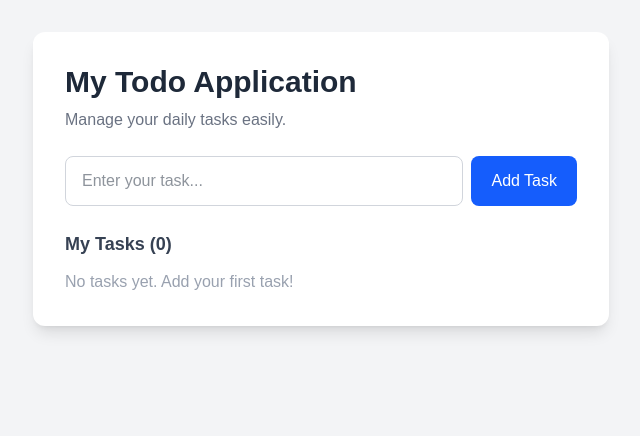
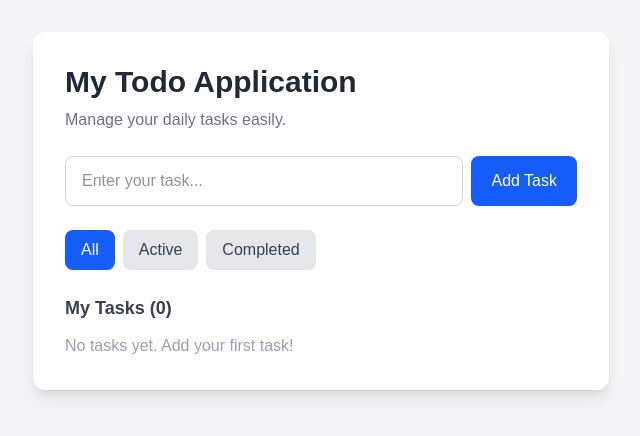
Before and after one commit to Aradhyasahani8/todo-application, a Next.js app: page / in a window 1280 px wide. Shown: the top 436 px of the page, without its empty margins (319-959 px from the left). Built offline with nearby package versions, Linux system fonts and the light colour scheme.

Commit message:
Add task filters

```diff
--- a/app/page.tsx
+++ b/app/page.tsx
@@ -9,11 +9,13 @@ type Task = {
   title: string;
   completed: boolean;
 };
+type Filter = "All" | "Active" | "Completed";
 
 export default function Home() {
   const [task, setTask] = useState("");
   const [tasks, setTasks] = useState<Task[]>([]);
   const [editingId, setEditingId] = useState<number | null>(null);
+  const [filter, setFilter] = useState<Filter>("All");
 
   function addTask(event: React.FormEvent<HTMLFormElement>) {
     event.preventDefault();
@@ -51,6 +53,18 @@ export default function Home() {
     setEditingId(null);
   }
 
+  const filteredTasks = tasks.filter((item) => {
+  if (filter === "Active") {
+    return !item.completed;
+  }
+
+  if (filter === "Completed") {
+    return item.completed;
+  }
+
+  return true;
+});
+
   return (
     <main className="min-h-screen bg-gray-100 p-8">
       <div className="mx-auto max-w-xl rounded-xl bg-white p-8 shadow-lg">
@@ -83,10 +97,28 @@ export default function Home() {
 </button>
         </form>
 
-        <div className="mt-6">
-          <h2 className="mb-3 text-lg font-semibold text-gray-700">
-            My Tasks ({tasks.length})
-          </h2>
+{/* Task Filter Buttons */}
+<div className="mt-6 flex gap-2">
+  {(["All", "Active", "Completed"] as Filter[]).map((option) => (
+    <button
+      key={option}
+      type="button"
+      onClick={() => setFilter(option)}
+      className={`rounded-lg px-4 py-2 ${
+        filter === option
+          ? "bg-blue-600 text-white"
+          : "bg-gray-200 text-gray-700"
+      }`}
+    >
+      {option}
+    </button>
+  ))}
+</div>
+
+<div className="mt-6">
+  <h2 className="mb-3 text-lg font-semibold text-gray-700">
+    My Tasks ({tasks.length})
+  </h2>
 
           {tasks.length === 0 ? (
             <p className="text-gray-400">
@@ -94,7 +126,7 @@ export default function Home() {
             </p>
           ) : (
             <ul className="space-y-3">
-              {tasks.map((item) => (
+              {filteredTasks.map((item) => (
                <li
   key={item.id}
   className="flex items-center justify-between rounded-lg border border-gray-200 p-4 text-gray-700"
```
